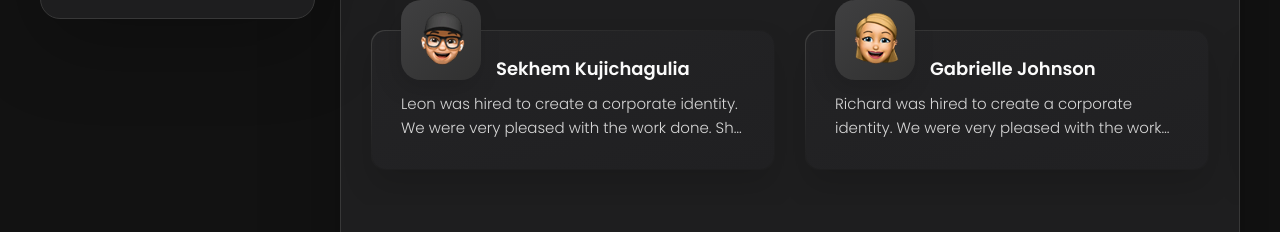
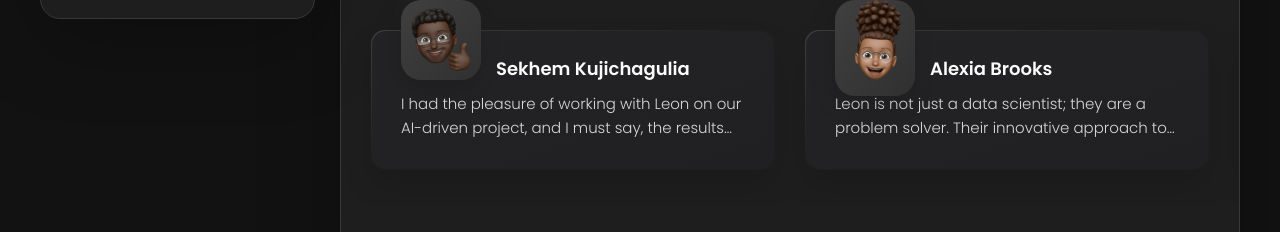
Before and after one commit to Leon-Fray/Portfolio-Website, a plain HTML site: page index.html in a window 1280 px wide. Shown: the part 832-1064 px from the top of the page. Drawn offline with nearby package versions, Linux system fonts and the light colour scheme.

Commit message:
Add files via upload

```diff
--- a/index.html
+++ b/index.html
@@ -5,7 +5,7 @@
   <meta charset="UTF-8">
   <meta http-equiv="X-UA-Compatible" content="IE=edge">
   <meta name="viewport" content="width=device-width, initial-scale=1.0">
-  <title>vCard - Personal Portfolio</title>
+  <title>Leon Fray - Personal Portfolio</title>
 
   <!--
     - favicon
@@ -201,9 +201,9 @@
             <button class="navbar-link" data-nav-link>Blog</button>
           </li> -->
 
-          <li class="navbar-item">
+          <!-- <li class="navbar-item">
             <button class="navbar-link" data-nav-link>Contact</button>
-          </li>
+          </li> -->
 
         </ul>
 
@@ -259,7 +259,7 @@
                 <h4 class="h4 service-item-title">Data Science</h4>
 
                 <p class="service-item-text">
-                  The most modern and high-quality design made at a professional level.
+                  Analysis and Extrapolation of data to drive positive decision-making.
                 </p>
               </div>
 
@@ -291,7 +291,7 @@
                 <h4 class="h4 service-item-title">Artifical Intelligence</h4>
 
                 <p class="service-item-text">
-                  Professional development of applications for iOS and Android.
+                  Develop intuative Artifical Intelligence Programs.
                 </p>
               </div>
 
@@ -332,18 +332,19 @@
               <div class="content-card" data-testimonials-item>
 
                 <figure class="testimonials-avatar-box">
-                  <img src="./assets/images/avatar-1.png" alt="Sekhem Kujichagulia" width="60" data-testimonials-avatar>
+                  <img src="./assets/images/avatar-9.png" alt="Sekhem Kujichagulia" width="60" data-testimonials-avatar>
                 </figure>
 
                 <h4 class="h4 testimonials-item-title" data-testimonials-title>Sekhem Kujichagulia</h4>
 
                 <div class="testimonials-text" data-testimonials-text>
                   <p>
-                    Leon was hired to create a corporate identity. We were very pleased with the work done. She has a
-                    lot of experience
-                    and is very concerned about the needs of client. Lorem ipsum dolor sit amet, ullamcous cididt
-                    consectetur adipiscing
-                    elit, seds do et eiusmod tempor incididunt ut laborels dolore magnarels alia.
+                    I had the pleasure of working with Leon on our AI-driven project, and I must say,
+                    the results were outstanding. Their deep expertise in data analysis and machine
+                     learning techniques significantly contributed to the success of our venture. Not
+                     only did they deliver accurate predictive models, but their ability to translate
+                     complex technical jargon into understandable insights was truly impressive. I highly
+                      recommend Leon for anyone seeking a skilled and dedicated data scientist.
                   </p>
                 </div>
 
@@ -354,18 +355,19 @@
               <div class="content-card" data-testimonials-item>
 
                 <figure class="testimonials-avatar-box">
-                  <img src="./assets/images/avatar-2.png" alt="Gabrielle Johnson" width="60" data-testimonials-avatar>
+                  <img src="./assets/images/avatar-7.png" alt="Alexia Brooks" width="60" data-testimonials-avatar>
                 </figure>
 
-                <h4 class="h4 testimonials-item-title" data-testimonials-title>Gabrielle Johnson</h4>
+                <h4 class="h4 testimonials-item-title" data-testimonials-title>Alexia Brooks</h4>
 
                 <div class="testimonials-text" data-testimonials-text>
                   <p>
-                    Richard was hired to create a corporate identity. We were very pleased with the work done. She has a
-                    lot of experience
-                    and is very concerned about the needs of client. Lorem ipsum dolor sit amet, ullamcous cididt
-                    consectetur adipiscing
-                    elit, seds do et eiusmod tempor incididunt ut laborels dolore magnarels alia.
+                    Leon is not just a data scientist; they are a problem solver. Their innovative approach
+                     to AI development transformed our business operations. With their expertise, we were able
+                     to streamline our processes, improve efficiency, and enhance customer experience. Leon was
+                     a pleasure to work with, always approachable and patient in explaining the intricacies of
+                      AI technologies. I am incredibly grateful for their contributions and highly endorse their
+                      services
                   </p>
                 </div>
 
@@ -376,18 +378,18 @@
               <div class="content-card" data-testimonials-item>
 
                 <figure class="testimonials-avatar-box">
-                  <img src="./assets/images/avatar-3.png" alt="Jumanne Reynolds" width="60" data-testimonials-avatar>
+                  <img src="./assets/images/avatar-8.png" alt="Jumanne Reynolds" width="60" data-testimonials-avatar>
                 </figure>
 
                 <h4 class="h4 testimonials-item-title" data-testimonials-title>Jumanne Reynolds</h4>
 
                 <div class="testimonials-text" data-testimonials-text>
                   <p>
-                    Richard was hired to create a corporate identity. We were very pleased with the work done. She has a
-                    lot of experience
-                    and is very concerned about the needs of client. Lorem ipsum dolor sit amet, ullamcous cididt
-                    consectetur adipiscing
-                    elit, seds do et eiusmod tempor incididunt ut laborels dolore magnarels alia.
+                    As a startup founder, finding the right data scientist and AI developer was crucial for our company's growth.
+                    Leon exceeded our expectations in every way. Their ability to analyze large datasets and extract
+                    meaningful insights propelled our product development. Leon not only possesses technical brilliance
+                    but also excellent communication skills. They took the time to understand our vision and tailored their solutions to
+                    fit our unique needs. We are incredibly satisfied with the results and look forward to future collaborations.
                   </p>
                 </div>
 
@@ -405,11 +407,12 @@
 
                 <div class="testimonials-text" data-testimonials-text>
                   <p>
-                    Richard was hired to create a corporate identity. We were very pleased with the work done. She has a
-                    lot of experience
-                    and is very concerned about the needs of client. Lorem ipsum dolor sit amet, ullamcous cididt
-                    consectetur adipiscing
-                    elit, seds do et eiusmod tempor incididunt ut laborels dolore magnarels alia.
+                    had the pleasure of collaborating with Leon on a complex AI project, and I am thoroughly
+                    impressed with their expertise and professionalism. Their in-depth knowledge of machine
+                    learning algorithms and data analysis techniques was evident throughout the project. Leon
+                    demonstrated a keen understanding of our requirements and delivered solutions that surpassed
+                    our expectations. Working with them was a smooth and collaborative experience. I wholeheartedly
+                    recommend Leon to anyone seeking top-notch data science and AI development services.
                   </p>
                 </div>
 
@@ -470,7 +473,7 @@
           - clients
         -->
 
-        <section class="clients">
+        <!-- <section class="clients">
 
           <h3 class="h3 clients-title">Clients</h3>
 
@@ -514,7 +517,7 @@
 
           </ul>
 
-        </section>
+        </section> -->
 
       </article>
 
@@ -1146,10 +1149,10 @@
 
 
       <!--
-        - #CONTACT
+        - #CONTACT   add later!!
       -->
 
-      <article class="contact" data-page="contact">
+      <!-- <article class="contact" data-page="contact">
 
         <header>
           <h2 class="h2 article-title">Contact</h2>
@@ -1187,7 +1190,7 @@
 
         </section>
 
-      </article>
+      </article> -->
 
     </div>
 
```
Also changed, not shown: assets/images/avatar-5.png (added), assets/images/avatar-6.jpg (added), assets/images/avatar-7.png (added), assets/images/avatar-8.png (added), assets/images/avatar-9.png (added).
